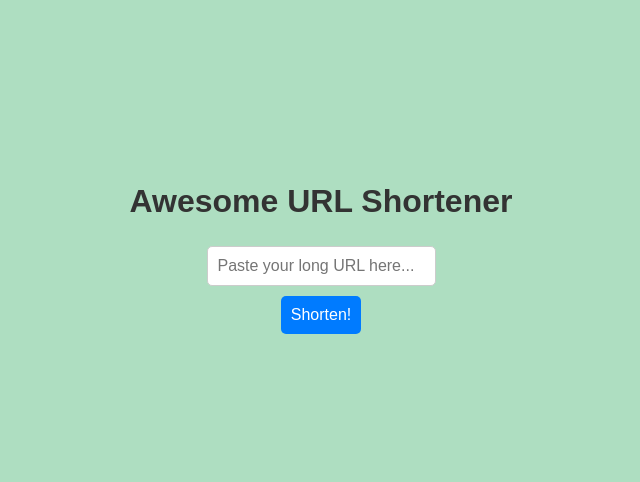
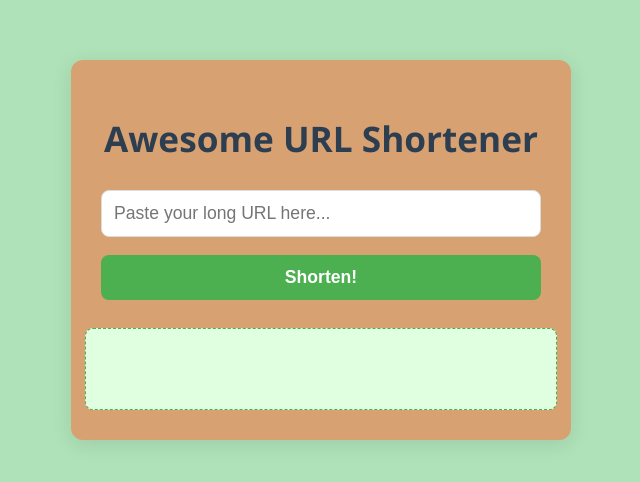
Before and after one commit to gauravvww/url-shortener, a website: page index.html in a window 1280 px wide. Shown: the part 150-632 px from the top of the page, without its empty margins (319-959 px from the left). Drawn offline with Linux system fonts and the light colour scheme.

Commit message:
changes to css and html

```diff
--- a/index.html
+++ b/index.html
@@ -4,19 +4,18 @@
     <meta charset="UTF-8">
     <meta name="viewport" content="width=device-width, initial-scale=1.0">
     <title>URL Shortener</title>
-
     <link rel="stylesheet" href="styles.css">
 </head>
 <body>
 
-    <h1>Awesome URL Shortener</h1>
+    <div class="container"> <h1>Awesome URL Shortener</h1>
 
-    <input type="text" id="longUrlInput" placeholder="Paste your long URL here...">
+        <input type="text" id="longUrlInput" placeholder="Paste your long URL here...">
 
-    <button id="shortenBtn">Shorten!</button>
+        <button id="shortenBtn">Shorten!</button>
 
-    <div id="resultArea"></div>
-    <script src = "script.js"> </script>
+        <div id="resultArea"></div>
+    </div> <script src="script.js"></script>
 
 </body>
 </html>
--- a/styles.css
+++ b/styles.css
@@ -1,33 +1,101 @@
 body {
-    font-family: sans-serif;
-    background-color: #aedec1;
+    font-family: 'Segoe UI', Tahoma, Geneva, Verdana, sans-serif;
+    background-color: 	rgb(175, 226, 185);
     display: flex;
     flex-direction: column;
     align-items: center;
     justify-content: center;
-    height: 100vh;
+    min-height: 100vh;
     margin: 0;
+    padding: 20px;
+    box-sizing: border-box;
+}
+
+.container {
+    background-color: #d8a172;
+    padding: 30px;
+    border-radius: 12px;
+    box-shadow: 0 4px 20px rgba(0, 0, 0, 0.1);
+    width: 100%;
+    max-width: 500px;
+    display: flex;
+    flex-direction: column;
+    align-items: center;
+    gap: 18px;
+    box-sizing: border-box;
 }
 
 h1 {
-    color: #333;
+    color: #2c3e50;
+    margin-bottom: 10px;
+    font-size: 2.2em;
+    text-align: center;
 }
 
-input, button {
-    font-size: 1rem;
-    padding: 10px;
-    border: 1px solid #ccc;
-    border-radius: 5px;
-    margin: 5px;
+input[type="text"], button {
+    width: 100%;
+    padding: 12px;
+    font-size: 1.1rem;
+    border-radius: 8px;
+    box-sizing: border-box;
+}
+
+input[type="text"] {
+    border: 1px solid #dcdcdc;
+    transition: border-color 0.3s ease, box-shadow 0.3s ease;
+}
+
+input[type="text"]:focus {
+    border-color: #4CAF50;
+    outline: none;
+    box-shadow: 0 0 0 3px rgba(76, 175, 80, 0.2);
 }
 
 button {
-    background-color: #007bff;
+    background-color: #4CAF50;
     color: white;
     cursor: pointer;
     border: none;
+    font-weight: bold;
+    transition: background-color 0.3s ease, transform 0.2s ease;
 }
 
 button:hover {
-    background-color: #0056b3;
+    background-color: #45a049;
+    transform: translateY(-2px);
 }
+
+button:active {
+    transform: translateY(0);
+}
+
+#resultArea {
+    margin-top: 10px;
+    padding: 15px;
+    background-color: #e0ffe0;
+    border: 1px dashed #4CAF50;
+    border-radius: 8px;
+    text-align: center;
+    word-break: break-all;
+    color: #2c3e50;
+    font-size: 1.1rem;
+    width: 100%;
+    min-height: 50px;
+    display: flex;
+    align-items: center;
+    justify-content: center;
+}
+
+@media (max-width: 600px) {
+    body {
+        padding: 10px;
+    }
+    .container {
+        border-radius: 0;
+        box-shadow: none;
+        padding: 20px 15px;
+    }
+    h1 {
+        font-size: 1.8em;
+    }
+}
```
